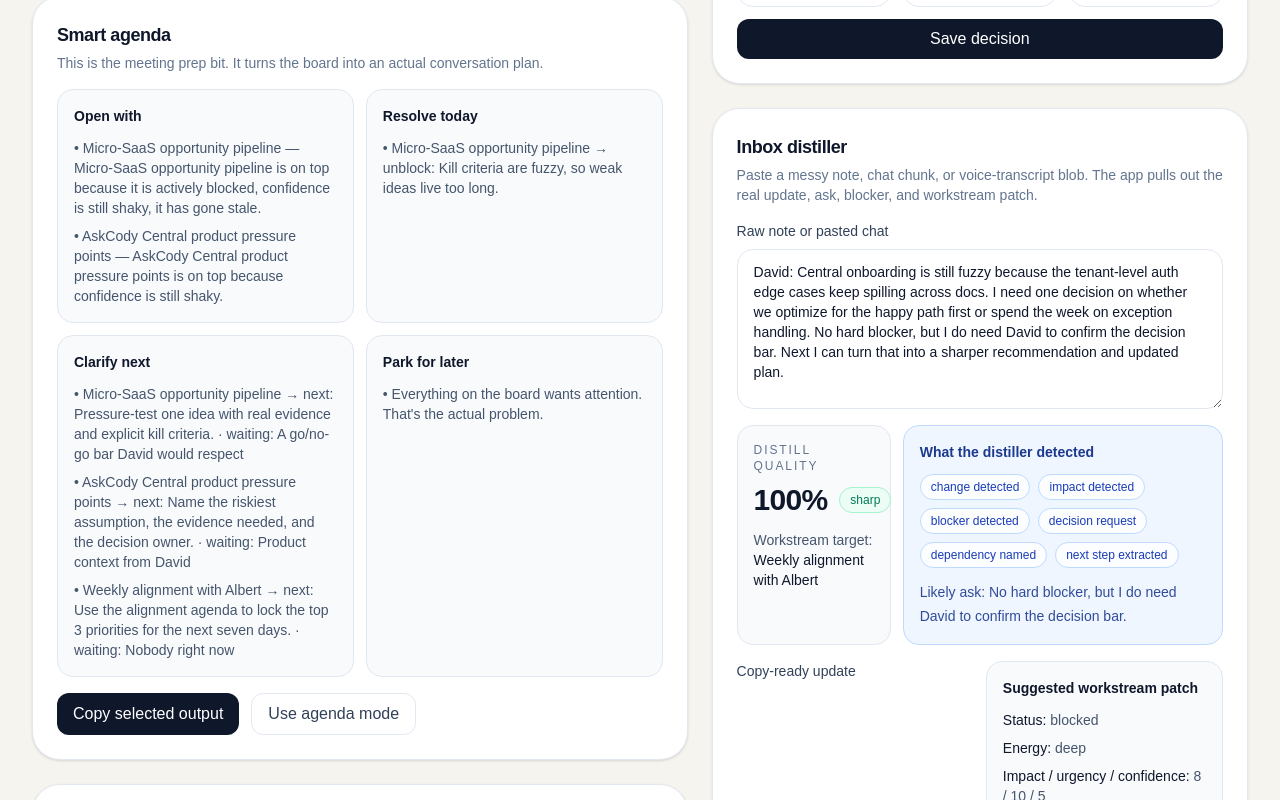
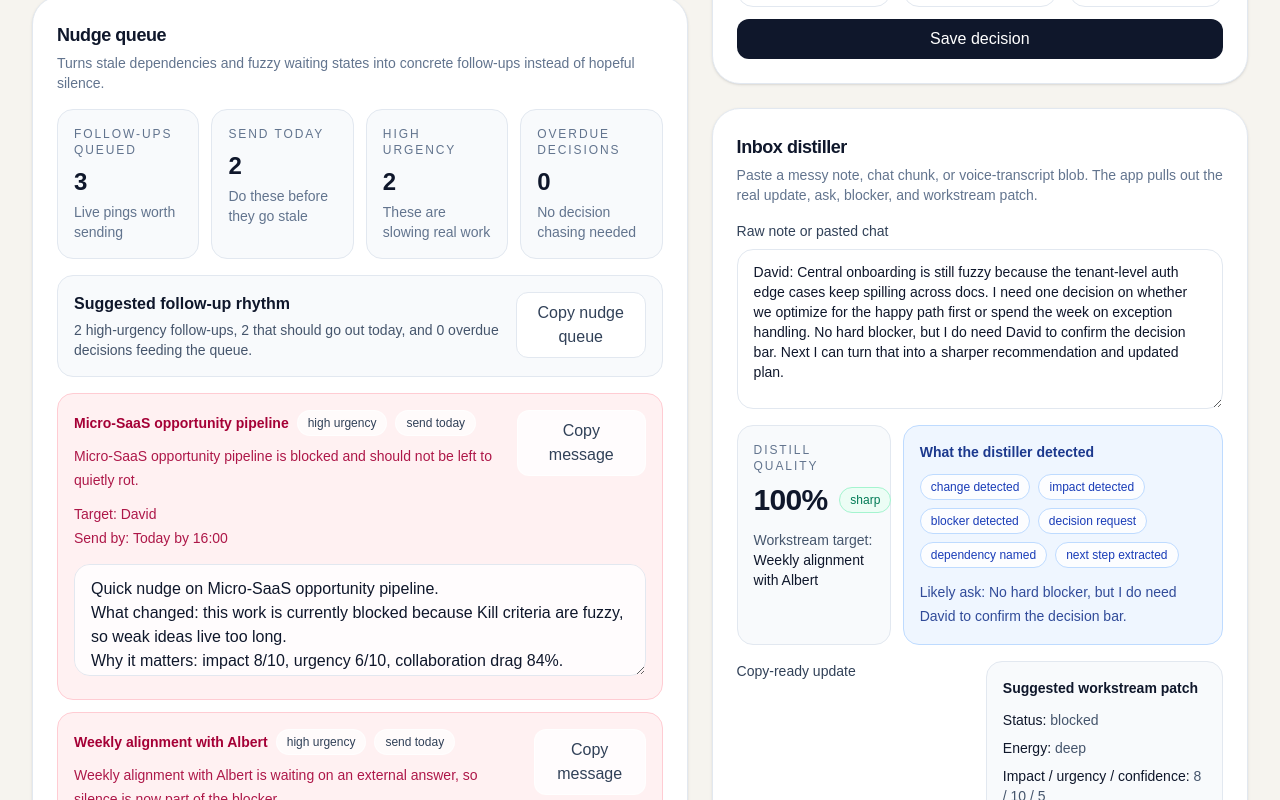
Before and after one commit to albertcl20/collab-cockpit, a Next.js app: page / in a window 1280 px wide. Shown: the part 2760-3560 px from the top of the page. Built offline with nearby package versions, Linux system fonts and the light colour scheme.

Commit message:
Add smart nudge queue for follow-ups

```diff
--- a/src/components/collaboration-cockpit.tsx
+++ b/src/components/collaboration-cockpit.tsx
@@ -113,6 +113,17 @@ type HandoffDoctor = {
   missing: string[];
   strengths: string[];
   rewrite: string;
+};
+
+type NudgeItem = {
+  id: string;
+  workstreamName: string;
+  target: string;
+  reason: string;
+  urgency: "high" | "medium" | "low";
+  timing: string;
+  sendBy: string;
+  message: string;
 };
 
 type InboxDistiller = {
@@ -258,6 +269,12 @@ const insightTone: Record<Insight["tone"], string> = {
   emerald: "border-emerald-200 bg-emerald-50 text-emerald-800",
 };
 
+const nudgeTone: Record<NudgeItem["urgency"], string> = {
+  high: "border-rose-200 bg-rose-50 text-rose-800",
+  medium: "border-amber-200 bg-amber-50 text-amber-800",
+  low: "border-blue-200 bg-blue-50 text-blue-800",
+};
+
 export function CollaborationCockpit() {
   const bootState = getBootState();
   const [state, setState] = useState<AppState>(bootState);
@@ -323,6 +340,7 @@ export function CollaborationCockpit() {
   const sevenDayPlan = buildSevenDayPlan(scoredWorkstreams, state.decisions);
   const insights = useMemo(() => buildInsights(scoredWorkstreams, state.decisions), [scoredWorkstreams, state.decisions]);
   const protocolPlanner = useMemo(() => buildProtocolPlanner(scoredWorkstreams, state.decisions), [scoredWorkstreams, state.decisions]);
+  const nudgeQueue = useMemo(() => buildNudgeQueue(scoredWorkstreams, state.decisions), [scoredWorkstreams, state.decisions]);
   const coachPlan = useMemo(
     () => buildCoachPlan({ mode: coachMode, focusNow, selected, decisions: state.decisions, updates: state.updates }),
     [coachMode, focusNow, selected, state.decisions, state.updates]
@@ -623,6 +641,50 @@ export function CollaborationCockpit() {
                   Copy Albert plan
                 </button>
                 {copyState ? <span className="self-center text-sm text-emerald-700">Copied {copyState}.</span> : null}
+              </div>
+            </Panel>
+
+            <Panel title="Nudge queue" subtitle="Turns stale dependencies and fuzzy waiting states into concrete follow-ups instead of hopeful silence.">
+              <div className="mb-4 grid gap-3 md:grid-cols-4">
+                <MetricCard label="Follow-ups queued" value={String(nudgeQueue.items.length)} note={nudgeQueue.items.length ? "Live pings worth sending" : "Nothing needs chasing right now"} />
+                <MetricCard label="Send today" value={String(nudgeQueue.todayCount)} note={nudgeQueue.todayCount ? "Do these before they go stale" : "No same-day pressure"} />
+                <MetricCard label="High urgency" value={String(nudgeQueue.highCount)} note={nudgeQueue.highCount ? "These are slowing real work" : "No screaming fires"} />
+                <MetricCard label="Overdue decisions" value={String(nudgeQueue.decisionCount)} note={nudgeQueue.decisionCount ? "Some nudges are really decision nudges" : "No decision chasing needed"} />
+              </div>
+              <div className="rounded-2xl border border-slate-200 bg-slate-50 p-4">
+                <div className="flex flex-col gap-3 lg:flex-row lg:items-start lg:justify-between">
+                  <div>
+                    <h3 className="text-base font-semibold text-slate-900">Suggested follow-up rhythm</h3>
+                    <p className="mt-1 text-sm text-slate-600">{nudgeQueue.headline}</p>
+                  </div>
+                  <button type="button" onClick={() => copyText(nudgeQueue.copyBlock, "nudge queue")} className="rounded-xl border border-slate-200 bg-white px-4 py-2 text-sm font-medium text-slate-700 transition hover:bg-slate-100">
+                    Copy nudge queue
+                  </button>
+                </div>
+              </div>
+              <div className="mt-4 grid gap-3">
+                {nudgeQueue.items.length ? nudgeQueue.items.map((item) => (
+                  <div key={item.id} className={`rounded-2xl border p-4 ${nudgeTone[item.urgency]}`}>
+                    <div className="flex flex-col gap-3 lg:flex-row lg:items-start lg:justify-between">
+                      <div>
+                        <div className="flex flex-wrap items-center gap-2">
+                          <h3 className="text-sm font-semibold">{item.workstreamName}</h3>
+                          <Badge tone="border-white/70 bg-white/70 text-slate-700">{item.urgency} urgency</Badge>
+                          <Badge tone="border-white/70 bg-white/70 text-slate-700">send {item.timing}</Badge>
+                        </div>
+                        <p className="mt-2 text-sm leading-6 opacity-90">{item.reason}</p>
+                        <div className="mt-3 grid gap-1 text-sm opacity-90">
+                          <p><span className="font-medium">Target:</span> {item.target}</p>
+                          <p><span className="font-medium">Send by:</span> {item.sendBy}</p>
+                        </div>
+                      </div>
+                      <button type="button" onClick={() => copyText(item.message, `${item.workstreamName} nudge`)} className="rounded-xl border border-white/70 bg-white/80 px-4 py-2 text-sm font-medium text-slate-700 transition hover:bg-white">
+                        Copy message
+                      </button>
+                    </div>
+                    <textarea readOnly className={`${inputClass} mt-4 min-h-28 bg-white/80 font-mono text-sm`} value={item.message} />
+                  </div>
+                )) : <p className="rounded-2xl border border-dashed border-slate-200 bg-slate-50 px-4 py-6 text-sm text-slate-500">No active nudges. Either collaboration is unusually clean or the board is under-reporting pain.</p>}
               </div>
             </Panel>
 
@@ -1791,6 +1853,104 @@ function recommendProtocol(item: ScoredWorkstream): ProtocolRecommendation {
   };
 }
 
+function buildNudgeQueue(workstreams: ScoredWorkstream[], decisions: Decision[]) {
+  const items = workstreams
+    .filter((item) => item.status !== "done")
+    .flatMap((item) => {
+      const nudges: NudgeItem[] = [];
+      const target = inferNudgeTarget(item);
+      const waitingReason = item.waitingOn.trim();
+      const decisionReason = item.decisionNeeded.trim();
+      const isStale = item.ageDays >= 3;
+      const needsNudge = Boolean(waitingReason || decisionReason || item.status === "blocked" || (isStale && item.urgency >= 7));
+
+      if (!needsNudge) return nudges;
+
+      const urgency: NudgeItem["urgency"] = item.status === "blocked" || item.urgency >= 8 || item.drag >= 50
+        ? "high"
+        : item.ageDays >= 3 || item.waitingOn.trim()
+          ? "medium"
+          : "low";
+
+      const reason = item.status === "blocked"
+        ? `${item.name} is blocked and should not be left to quietly rot.`
+        : waitingReason
+          ? `${item.name} is waiting on an external answer, so silence is now part of the blocker.`
+          : decisionReason
+            ? `${item.name} needs a real choice, not more ambient discussion.`
+            : `${item.name} is stale enough that a small follow-up is cheaper than more drift.`;
+
+      const timing = urgency === "high" ? "today" : urgency === "medium" ? "within 24h" : "this week";
+      const sendBy = urgency === "high"
+        ? `Today by ${suggestSendHour(item, 16)}`
+        : urgency === "medium"
+          ? `Tomorrow by ${suggestSendHour(item, 11)}`
+          : `This week by ${suggestSendHour(item, 15)}`;
+
+      const message = [
+        `Quick nudge on ${item.name}.`,
+        `What changed: this work is currently ${item.status}${item.blocker.trim() ? ` because ${normalizeSentence(item.blocker).replace(/[.]$/, "")}` : ""}.`,
+        `Why it matters: impact ${item.impact}/10, urgency ${item.urgency}/10, collaboration drag ${item.drag}%.`,
+        `Need from ${target}: ${normalizeSentence(waitingReason || decisionReason || `Confirm whether ${item.name} should stay in the top stack.`)}`,
+        `Exact next move after reply: ${normalizeSentence(item.nextStep)}`,
+      ].join("\n");
+
+      nudges.push({
+        id: `${item.id}-nudge`,
+        workstreamName: item.name,
+        target,
+        reason,
+        urgency,
+        timing,
+        sendBy,
+        message,
+      });
+
+      return nudges;
+    })
+    .slice(0, 6)
+    .sort((a, b) => urgencyWeight(b.urgency) - urgencyWeight(a.urgency));
+
+  const overdueDecisionItems = decisions.filter((item) => isPast(item.deadline)).length;
+  const todayCount = items.filter((item) => item.timing === "today").length;
+  const highCount = items.filter((item) => item.urgency === "high").length;
+  const headline = items.length
+    ? `${highCount ? `${highCount} high-urgency follow-up${highCount > 1 ? "s" : ""}` : "No emergency nudges"}, ${todayCount} that should go out today, and ${overdueDecisionItems} overdue decision${overdueDecisionItems === 1 ? "" : "s"} feeding the queue.`
+    : `No nudges queued. Either the board is healthy or it is being suspiciously polite.`;
+  const copyBlock = [
+    "NUDGE QUEUE",
+    "",
+    ...items.map((item, index) => `${index + 1}. ${item.workstreamName} — ${item.urgency} urgency · ${item.sendBy}\nTarget: ${item.target}\nReason: ${item.reason}\n\n${item.message}`),
+  ].join("\n\n");
+
+  return {
+    items,
+    todayCount,
+    highCount,
+    decisionCount: overdueDecisionItems,
+    headline,
+    copyBlock,
+  };
+}
+
+function inferNudgeTarget(item: ScoredWorkstream) {
+  const waiting = item.waitingOn.toLowerCase();
+  if (waiting.includes("david")) return "David";
+  if (waiting.includes("albert")) return "Albert";
+  if (item.owner.toLowerCase().includes("david")) return "David";
+  if (item.owner.toLowerCase().includes("albert")) return "Albert";
+  return item.owner || "Owner";
+}
+
+function suggestSendHour(item: ScoredWorkstream, fallbackHour: number) {
+  const hour = item.urgency >= 8 ? Math.max(10, fallbackHour - 2) : fallbackHour;
+  return `${String(hour).padStart(2, "0")}:00`;
+}
+
+function urgencyWeight(urgency: NudgeItem["urgency"]) {
+  return urgency === "high" ? 3 : urgency === "medium" ? 2 : 1;
+}
+
 function whyNow(item: Pick<ScoredWorkstream, "name" | "status" | "urgency" | "confidence" | "ageDays" | "nextStep">) {
   const reasons = [];
   if (item.status === "blocked") reasons.push("it is actively blocked");
```
